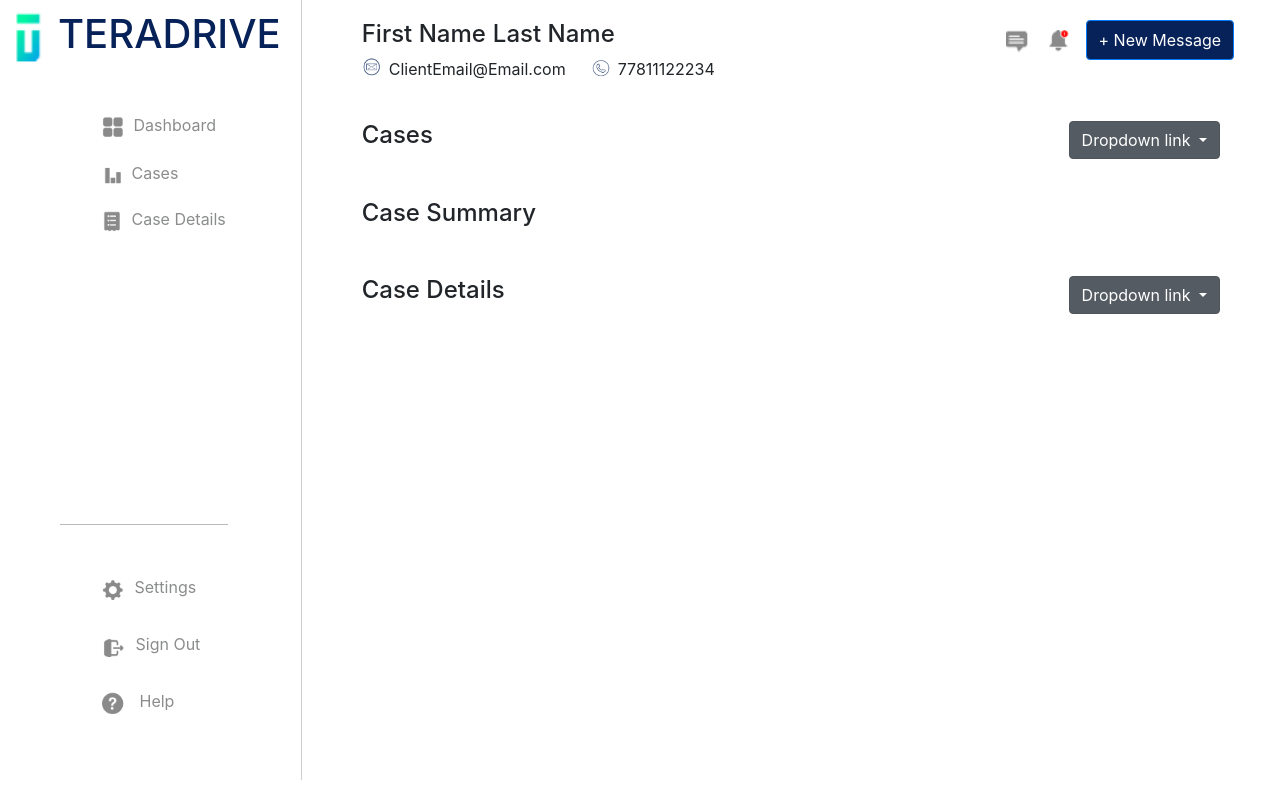
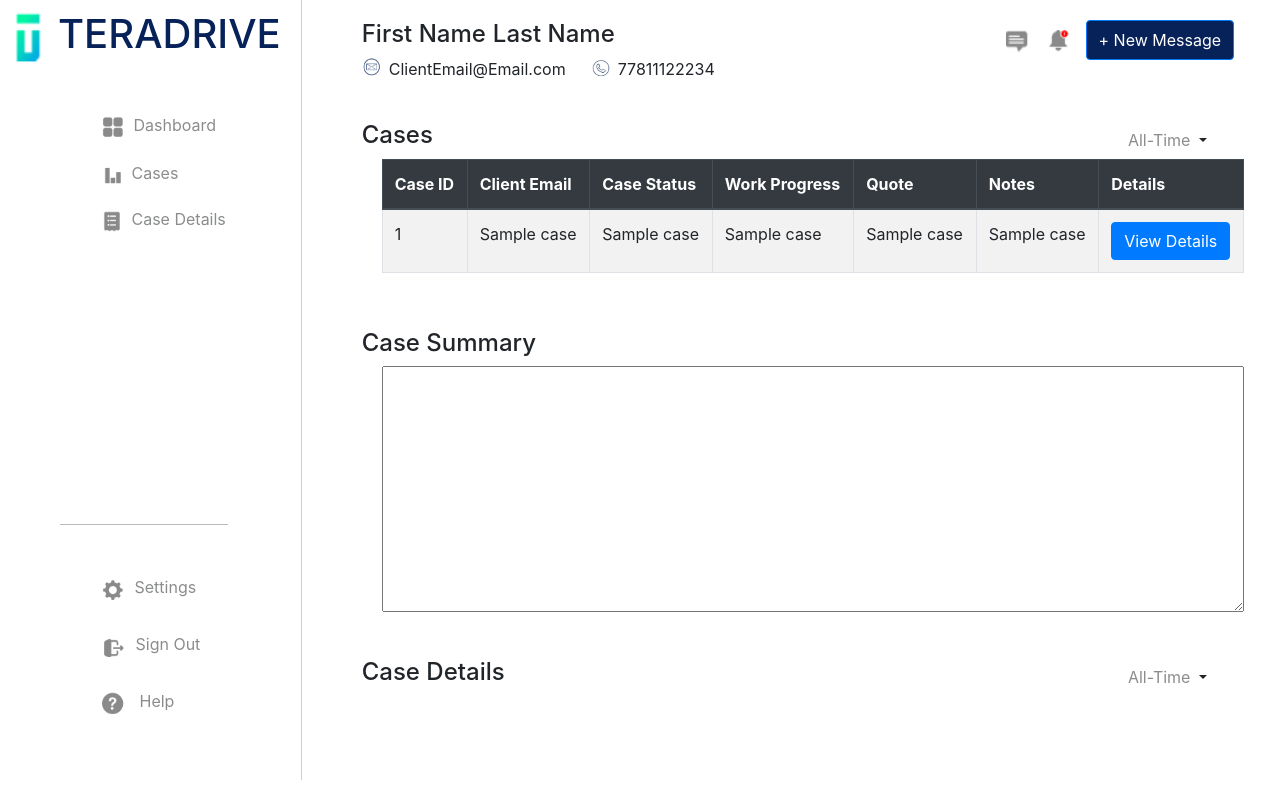
Before and after one commit to Tealiosv2/TeraDrive, a Flask app: template templates/display.html in a window 1280 px wide. Shown: the part 16-816 px from the top of the page. Run offline with Flask 3, Linux system fonts and the light colour scheme; the template is opened without the code that fills it: most values are stand-ins (such as "Sample title", 1, 10 or a date in 2020); some libraries are stand-ins or nearby versions.

Commit message:
Added basic tables/textarea for cases and case summary

```diff
--- a/static/css/display.css
+++ b/static/css/display.css
@@ -65,6 +65,11 @@ a:hover {
 
 .bottom-side-nav {
     margin-left: 12px;
+}
+
+.case-table-textfield {
+    width: 90%;
+    margin-left: 60px;
 }
 
 
@@ -144,3 +149,7 @@ a:hover {
     padding-left: 40px;
     padding-top: 40px;
 }
+
+.dropdown-toggle {
+    -webkit-text-fill-color: rgb(139,140,140);
+}
--- a/templates/display.html
+++ b/templates/display.html
@@ -109,11 +109,63 @@
 
           <!-- cases and case details -->
 
+          <div id="cases">
           <div id="case-nav">
             <h4>Cases</h4>
             <div class="dropdown show cases-dropdown">
-              <a class="btn btn-secondary dropdown-toggle" href="#" role="button" id="dropdownMenuLink" data-toggle="dropdown" aria-haspopup="true" aria-expanded="false">
-                Dropdown link
+              <a class="btn dropdown-toggle" href="#" role="button" id="dropdownMenuLink" data-toggle="dropdown" aria-haspopup="true" aria-expanded="false">
+                All-Time
+              </a>
+
+              <div class="dropdown-menu" aria-labelledby="dropdownMenuLink">
+                <a class="dropdown-item" href="#">Action</a>
+                <a class="dropdown-item" href="#">Another action</a>
+                <a class="dropdown-item" href="#">Something else here</a>
+              </div>
+            </div>
+          </div>
+          <table class="table table-striped table-bordered case-table-textfield">
+            <thead class="thead-dark">
+                <tr>
+                    <th>Case ID</th>
+                    <th>Client Email</th>
+                    <th>Case Status</th>
+                    <th>Work Progress</th>
+                    <th>Quote</th>
+                    <th>Notes</th>
+                    <th>Details</th>
+                </tr>
+            </thead>
+            <tbody>
+                {% for case in cases %}
+                <tr>
+                    <td>{{ case[0] }}</td>
+                    <td>{{ case[1] }}</td>
+                    <td>{{ case[2] }}</td>
+                    <td>{{ case[3] }}</td>
+                    <td>{{ case[4] }}</td>
+                    <td>{{ case[5] }}</td>
+                    <td>
+                        <a href="{{ url_for('display_case_details', case_id=case[0]) }}" class="btn btn-primary">View Details</a>
+                    </td>
+                </tr>
+                {% endfor %}
+            </tbody>
+        </table>
+          </div>
+
+          <div id="case-summary">
+            <div id="case-summary-nav">
+              <h4>Case Summary</h4>
+            </div>
+            <textarea class="case-table-textfield" name="summary" id="" cols="100" rows="10"></textarea>
+          </div>
+
+          <div id="case-details-nav">
+            <h4>Case Details</h4>
+            <div class="dropdown show cases-dropdown">
+              <a class="btn dropdown-toggle" href="#" role="button" id="dropdownMenuLink" data-toggle="dropdown" aria-haspopup="true" aria-expanded="false">
+                All-Time
               </a>
 
               <div class="dropdown-menu" aria-labelledby="dropdownMenuLink">
@@ -124,24 +176,6 @@
             </div>
           </div>
 
-          <div id="case-summary-nav">
-            <h4>Case Summary</h4>
-          </div>
-
-          <div id="case-details-nav">
-            <h4>Case Details</h4>
-            <div class="dropdown show cases-dropdown">
-              <a class="btn btn-secondary dropdown-toggle" href="#" role="button" id="dropdownMenuLink" data-toggle="dropdown" aria-haspopup="true" aria-expanded="false">
-                Dropdown link
-              </a>
-
-              <div class="dropdown-menu" aria-labelledby="dropdownMenuLink">
-                <a class="dropdown-item" href="#">Action</a>
-                <a class="dropdown-item" href="#">Another action</a>
-                <a class="dropdown-item" href="#">Something else here</a>
-              </div>
-            </div>
-          </div>
 
         </div>
     </div>
```
